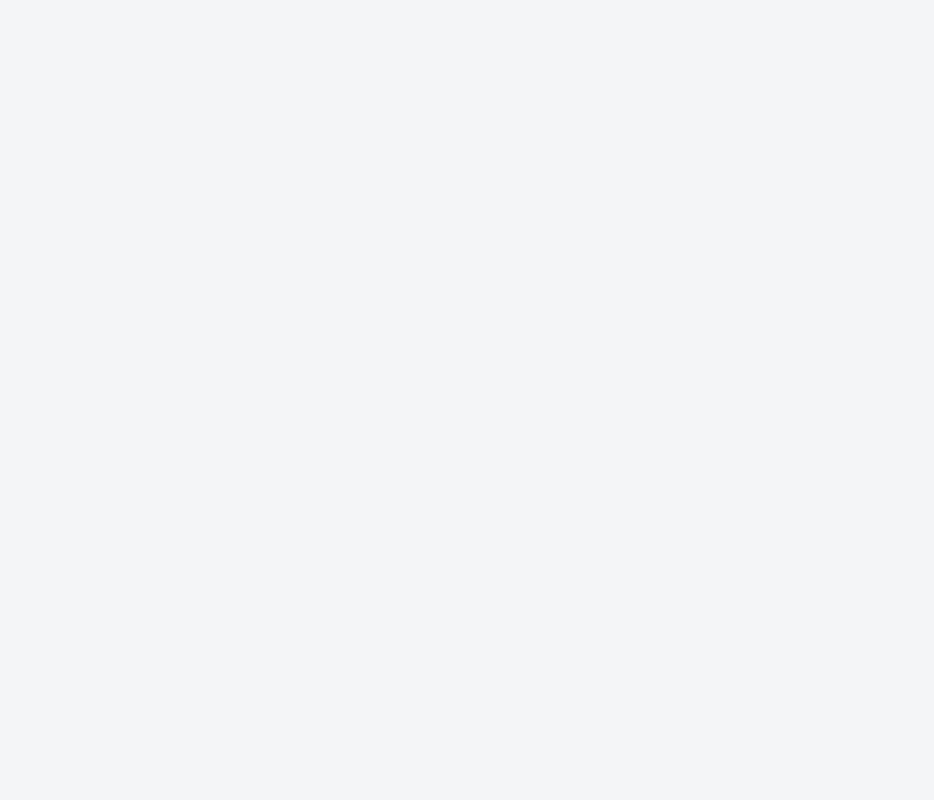
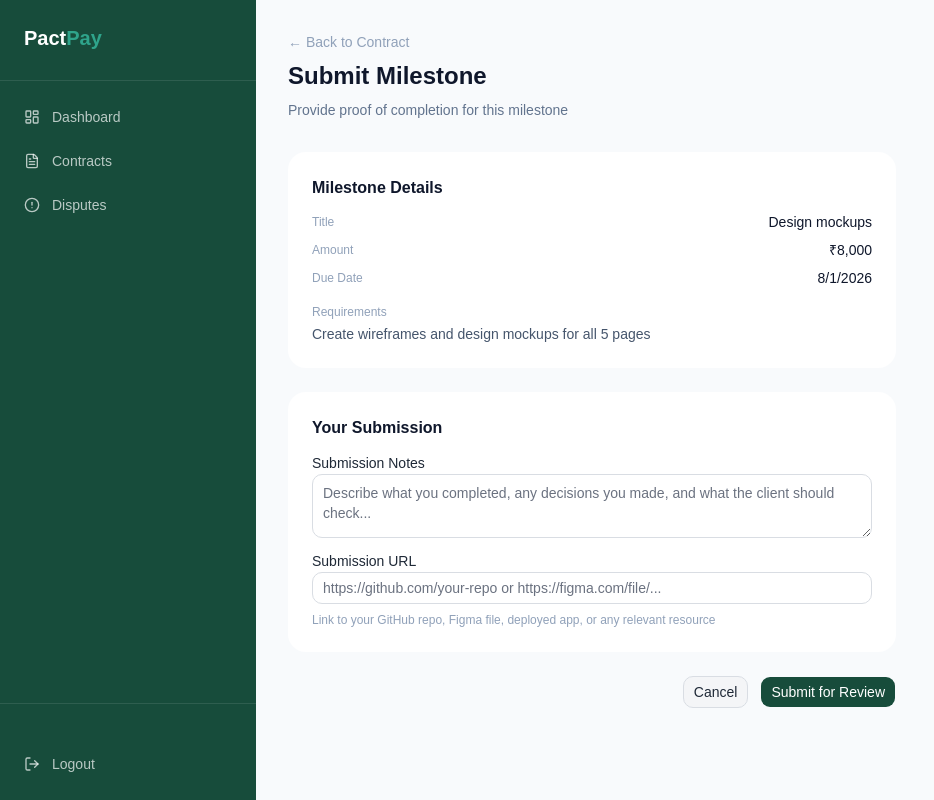
Before and after one commit to SajjadRizvi04/PactPay, a React app in the folder frontend/: page /contracts/1/milestones/1 in a window 1280 px wide. Before the commit this address had no page. Shown: the whole page, without its empty margins (0-934 px from the left). Built offline with nearby package versions, Linux system fonts and the light colour scheme; the HTML template or start-up script is replaced by a standard one.

Commit message:
Built the framework of milestone submission page

```diff
--- a/frontend/src/App.jsx
+++ b/frontend/src/App.jsx
@@ -7,6 +7,7 @@ import SignUp from './pages/auth/SignUp'
 import Dashboard from './pages/Dashboard'
 import ContractNew from './pages/ContractNew'
 import ContractDetail from './pages/ContractDetail'
+import MilestoneDetail from './pages/MilestoneDetail'
 
 function App() {
 
@@ -20,6 +21,7 @@ function App() {
         <Route path='/dashboard' element={<Dashboard/>}/>
         <Route path='/contracts/new' element={<ContractNew/>}/>
         <Route path= '/contracts/:id' element={<ContractDetail/>}/>
+        <Route path='/contracts/:id/milestones/:milestoneId' element={<MilestoneDetail />} />
       </Routes>
 
     </>
--- /dev/null
+++ b/frontend/src/pages/MilestoneDetail.jsx
@@ -0,0 +1,102 @@
+import { useParams, useNavigate } from 'react-router-dom'
+import Sidebar from './dashboard/Sidebar'
+import { Button } from '@/components/ui/button'
+import { Input } from '@/components/ui/input'
+import { Label } from '@/components/ui/label'
+import { Textarea } from '@/components/ui/textarea'
+
+const MilestoneDetail = () => {
+  const { id, milestoneId } = useParams()
+  const navigate = useNavigate()
+  const user = JSON.parse(localStorage.getItem('user'))
+
+  // mock data
+  const milestone = {
+    title: 'Design mockups',
+    description: 'Create wireframes and design mockups for all 5 pages',
+    amount: 8000,
+    dueDate: '2026-08-01',
+    status: 'PENDING'
+  }
+
+  return (
+    <div className='min-h-screen bg-slate-50 flex'>
+      <Sidebar user={user} />
+      <main className='flex-1 ml-64 px-8 py-8 max-w-2xl'>
+
+        {/* Header */}
+        <div className='mb-8 flex flex-col gap-2'>
+          <button
+            onClick={() => navigate(`/contracts/${id}`)}
+            className='text-slate-400 text-sm hover:text-slate-600 transition w-fit'
+          >
+            ← Back to Contract
+          </button>
+          <h1 className='text-2xl font-bold text-slate-900'>Submit Milestone</h1>
+          <p className='text-slate-500 text-sm'>Provide proof of completion for this milestone</p>
+        </div>
+
+        <div className='flex flex-col gap-6'>
+
+          {/* Milestone Info */}
+          <div className='bg-white rounded-2xl p-6 flex flex-col gap-3'>
+            <h2 className='font-semibold text-slate-900'>Milestone Details</h2>
+            <div className='flex flex-col gap-2'>
+              <div className='flex items-center justify-between'>
+                <span className='text-slate-400 text-xs'>Title</span>
+                <span className='text-slate-900 text-sm font-medium'>{milestone.title}</span>
+              </div>
+              <div className='flex items-center justify-between'>
+                <span className='text-slate-400 text-xs'>Amount</span>
+                <span className='text-slate-900 text-sm font-medium'>₹{Number(milestone.amount).toLocaleString()}</span>
+              </div>
+              <div className='flex items-center justify-between'>
+                <span className='text-slate-400 text-xs'>Due Date</span>
+                <span className='text-slate-900 text-sm font-medium'>{new Date(milestone.dueDate).toLocaleDateString()}</span>
+              </div>
+              <div className='flex flex-col gap-1 mt-2'>
+                <span className='text-slate-400 text-xs'>Requirements</span>
+                <p className='text-slate-600 text-sm'>{milestone.description}</p>
+              </div>
+            </div>
+          </div>
+
+          {/* Submission Form */}
+          <div className='bg-white rounded-2xl p-6 flex flex-col gap-4'>
+            <h2 className='font-semibold text-slate-900'>Your Submission</h2>
+
+            <div className='flex flex-col gap-1'>
+              <Label>Submission Notes</Label>
+              <Textarea
+                placeholder='Describe what you completed, any decisions you made, and what the client should check...'
+                rows={5}
+              />
+            </div>
+
+            <div className='flex flex-col gap-1'>
+              <Label>Submission URL</Label>
+              <Input
+                type='url'
+                placeholder='https://github.com/your-repo or https://figma.com/file/...'
+              />
+              <p className='text-slate-400 text-xs mt-1'>Link to your GitHub repo, Figma file, deployed app, or any relevant resource</p>
+            </div>
+          </div>
+
+          {/* Actions */}
+          <div className='flex items-center justify-end gap-3 pb-8'>
+            <Button variant='outline' onClick={() => navigate(`/contracts/${id}`)}>
+              Cancel
+            </Button>
+            <Button>
+              Submit for Review
+            </Button>
+          </div>
+
+        </div>
+      </main>
+    </div>
+  )
+}
+
+export default MilestoneDetail
```
